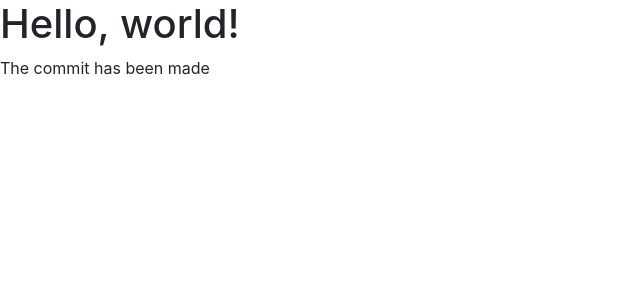
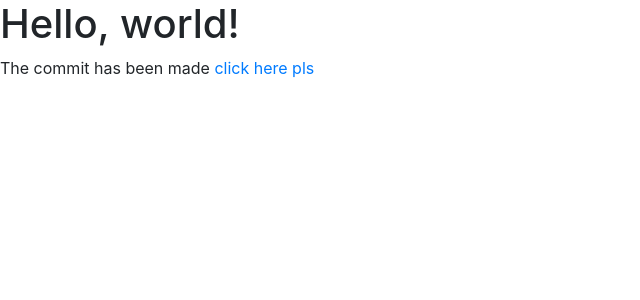
Before and after one commit to YuvrajSharma07/phpapp001, a PHP site: page / in a window 1280 px wide. Shown: the top 300 px of the page, without its empty margins (0-640 px from the left). Run offline with PHP 8.4, Linux system fonts and the light colour scheme.

Commit message:
Update index.php

```diff
--- a/index.php
+++ b/index.php
@@ -15,6 +15,7 @@
         <?php
         echo "The commit has been made";
         ?>
+        <a href="index.html">click here pls</a>
         <script src="https://code.jquery.com/jquery-3.3.1.slim.min.js" integrity="sha384-q8i/X+965DzO0rT7abK41JStQIAqVgRVzpbzo5smXKp4YfRvH+8abtTE1Pi6jizo" crossorigin="anonymous"></script>
         <script src="https://cdnjs.cloudflare.com/ajax/libs/popper.js/1.14.7/umd/popper.min.js" integrity="sha384-UO2eT0CpHqdSJQ6hJty5KVphtPhzWj9WO1clHTMGa3JDZwrnQq4sF86dIHNDz0W1" crossorigin="anonymous"></script>
         <script src="https://stackpath.bootstrapcdn.com/bootstrap/4.3.1/js/bootstrap.min.js" integrity="sha384-JjSmVgyd0p3pXB1rRibZUAYoIIy6OrQ6VrjIEaFf/nJGzIxFDsf4x0xIM+B07jRM" crossorigin="anonymous"></script>
```
